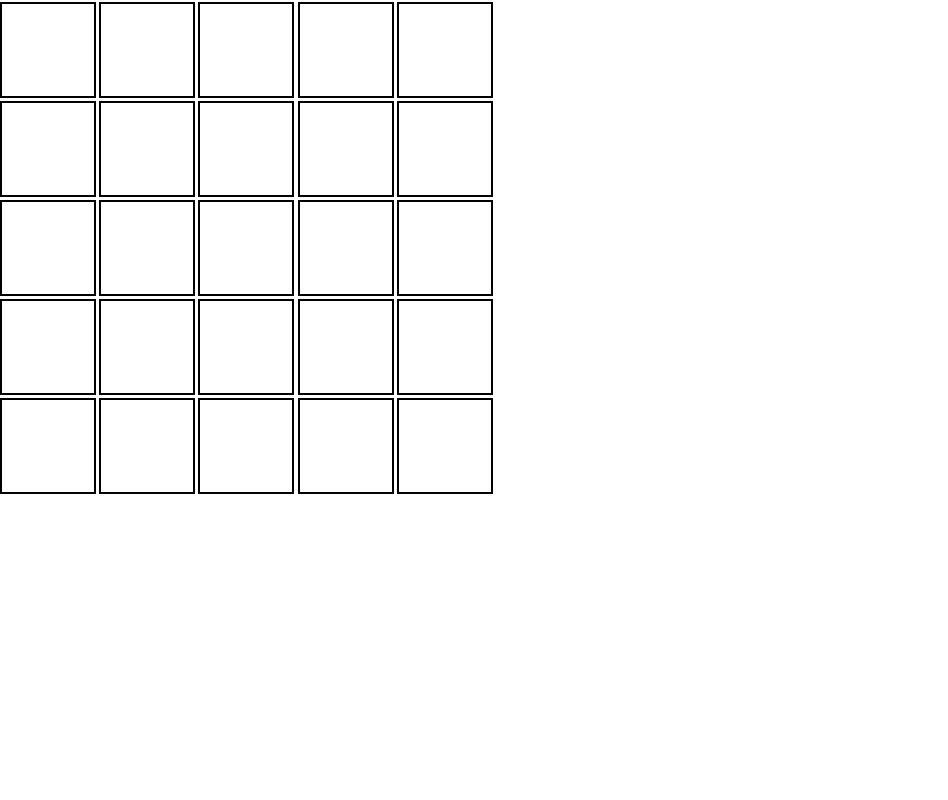
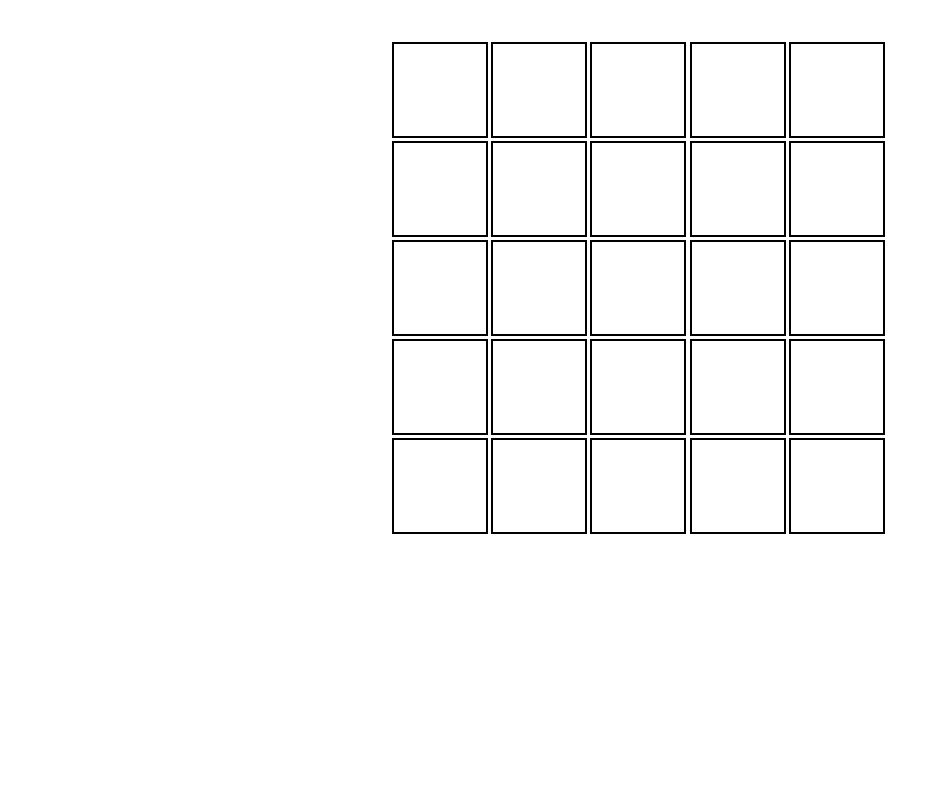
Before and after one commit to riasat-mahbub/wozaro, a Next.js app: page /home in a window 1280 px wide. Shown: the top 800 px of the page, without its empty margins (0-948 px from the left). Built offline with nearby package versions, Linux system fonts and the light colour scheme.

Commit message:
made boxgrid centered

```diff
--- a/src/app/home/components/BoxGrid.tsx
+++ b/src/app/home/components/BoxGrid.tsx
@@ -4,10 +4,13 @@ import { Box } from "./Box"
 export const BoxGrid = () =>{
     const boxes = Array.from(Array(25).keys())
     return(
-        <div className="grid grid-cols-5 justify-center items-center w-[31rem] h-[31rem]">
-            {boxes.map( (i) =>(
-                <Box key={i}/>
-            ))}
+        <div className="w-full flex justify-center">
+            <div className="grid grid-cols-5 justify-center items-center w-[31rem] h-[31rem] mt-10">
+                {boxes.map( (i) =>(
+                    <Box key={i}/>
+                ))}
+            </div>
         </div>
+
     )
 }
```
